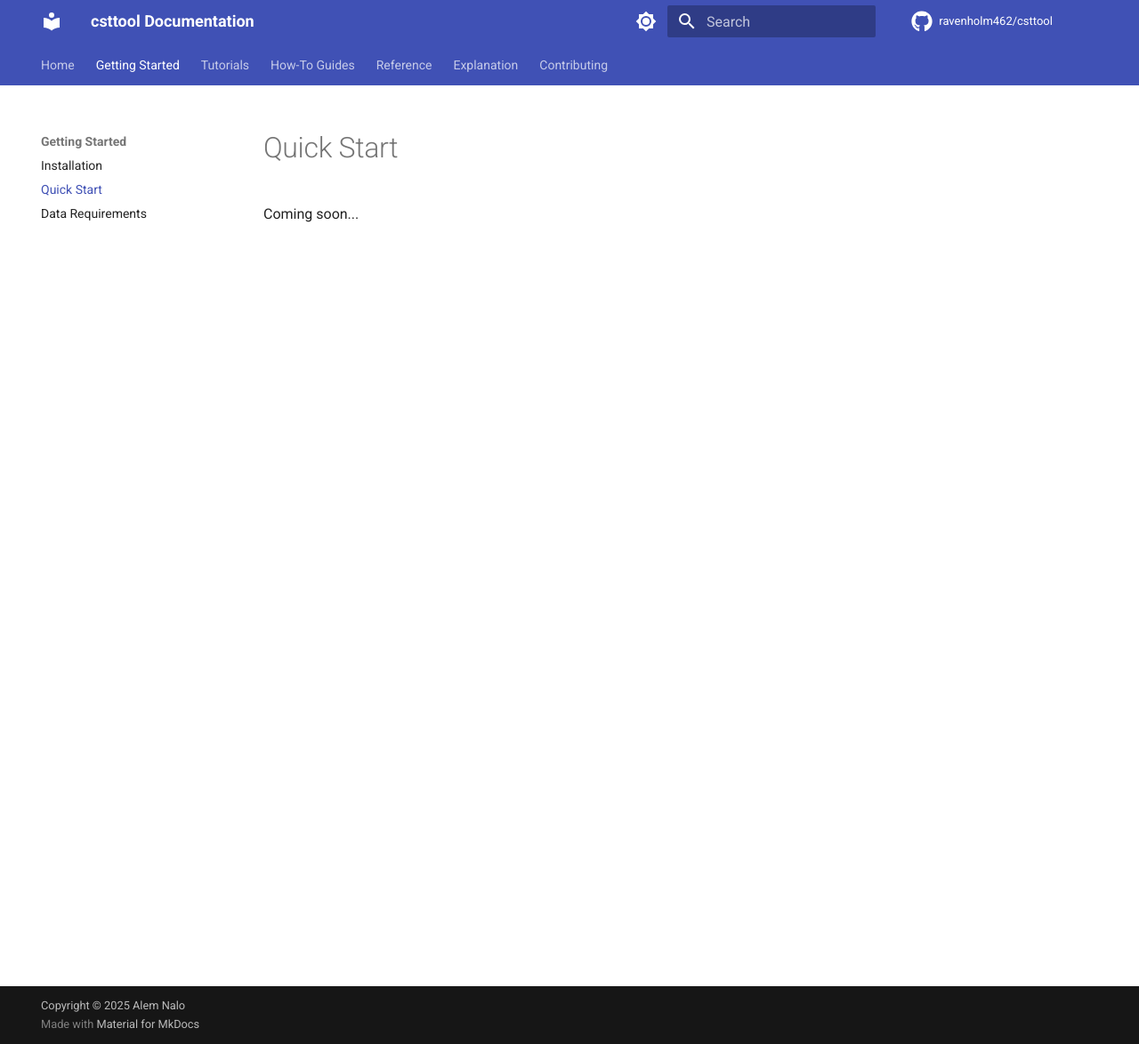
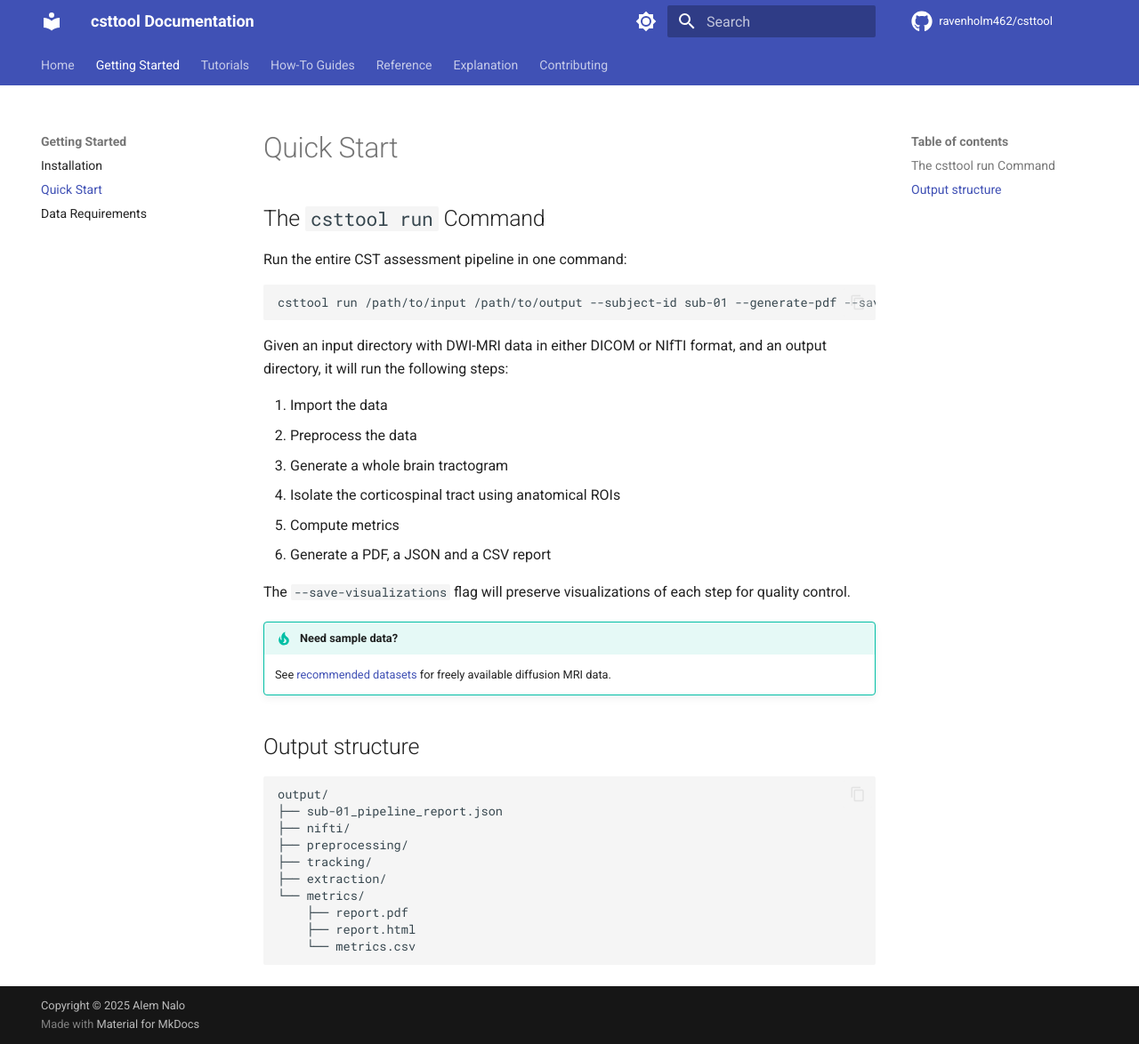
Before and after one commit to ravenholm462/csttool, an MkDocs documentation site: the page built from docs/getting-started/quickstart.md, in a window 1280 px wide and 1174 px high. Shown: the whole window at 89% size. Built offline with MkDocs 1.6.1 and Material for MkDocs 9.7.7, drawn with Linux system fonts in a browser that asks for light colours; comment, search, counter and statistics services are not loaded.

Commit message:
created quickstart guide

````diff
--- a/docs/getting-started/quickstart.md
+++ b/docs/getting-started/quickstart.md
@@ -1,3 +1,38 @@
 # Quick Start
 
-Coming soon...
+## The `csttool run` Command
+
+Run the entire CST assessment pipeline in one command:
+
+```bash
+csttool run /path/to/input /path/to/output --subject-id sub-01 --generate-pdf --save-visualizations
+```
+
+Given an input directory with DWI-MRI data in either DICOM or NIfTI format, and an output directory, it will run the following steps:
+
+1. Import the data
+2. Preprocess the data
+3. Generate a whole brain tractogram
+4. Isolate the corticospinal tract using anatomical ROIs
+5. Compute metrics
+6. Generate a PDF, a JSON and a CSV report
+
+The `--save-visualizations` flag will preserve visualizations of each step for quality control.
+
+!!! tip "Need sample data?"
+    See [recommended datasets](data-requirements.md#recommended-datasets#recommended-datasets) for freely available diffusion MRI data.
+
+## Output structure
+
+```
+output/
+├── sub-01_pipeline_report.json
+├── nifti/
+├── preprocessing/
+├── tracking/
+├── extraction/
+└── metrics/
+    ├── report.pdf
+    ├── report.html
+    └── metrics.csv
+```
````
